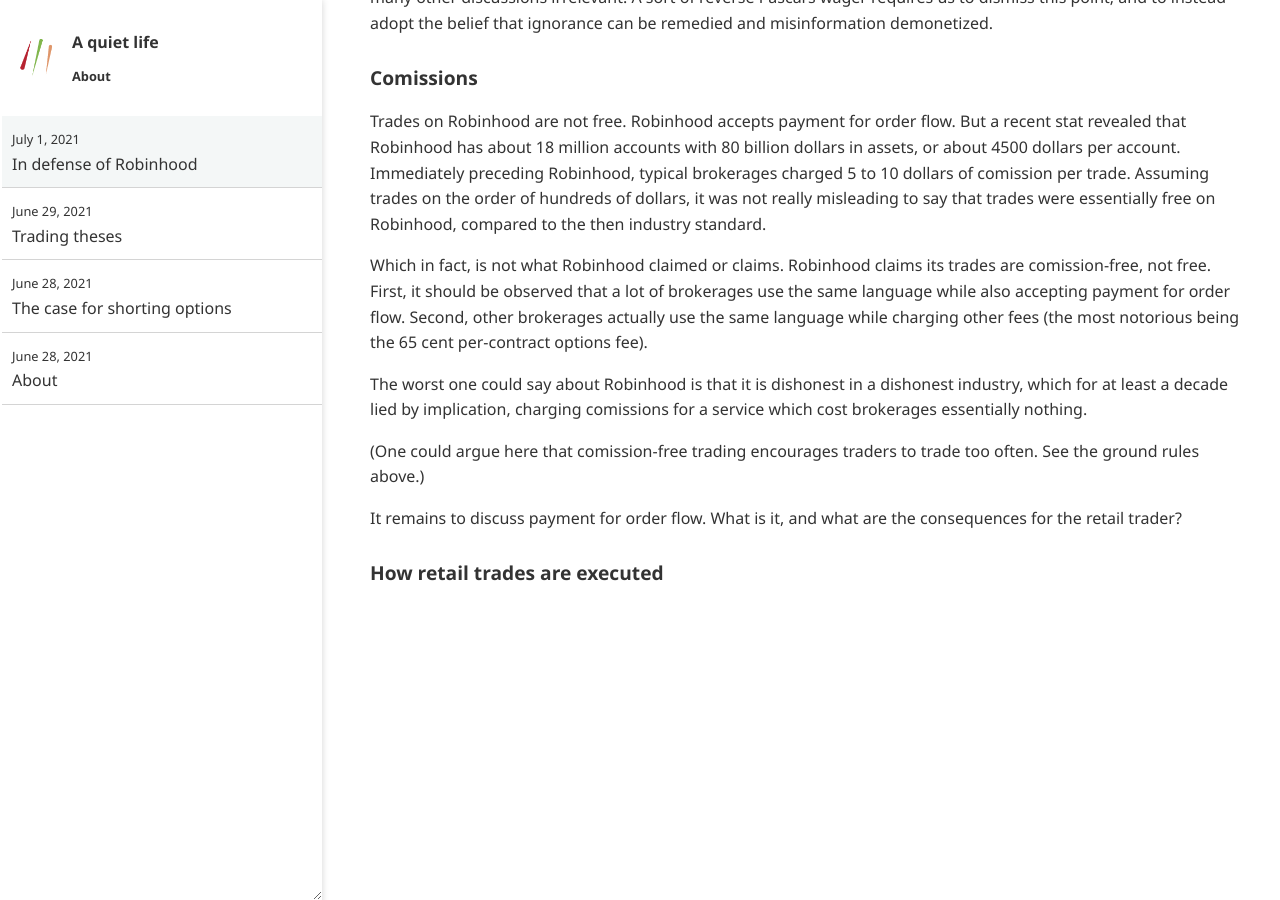
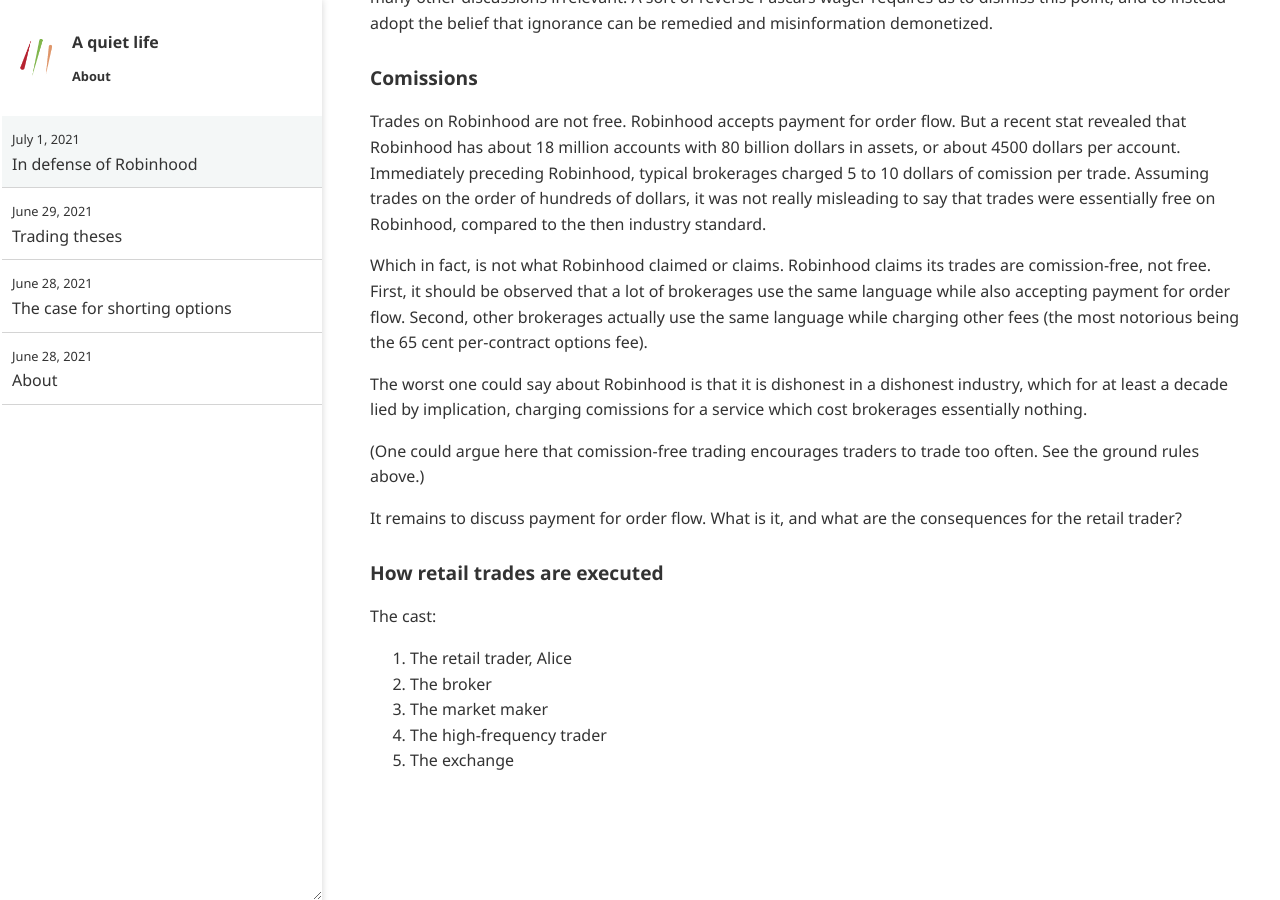
Before and after one commit to ansyblenetwork/aquietlife, a Jekyll site: the page built from _posts/2021-07-01-defending-robinhood.md, in a window 1280 px wide and 900 px high, scrolled down 891 px. Built offline with Jekyll 4.4.1, drawn with Linux system fonts in a browser that asks for light colours; before the commit the page ends 1589 px from its top, so only the background shows below that.

Commit message:
Update 2021-07-01-defending-robinhood.md

```diff
--- a/_posts/2021-07-01-defending-robinhood.md
+++ b/_posts/2021-07-01-defending-robinhood.md
@@ -38,3 +38,11 @@
 It remains to discuss payment for order flow. What is it, and what are the consequences for the retail trader?
 
 ### How retail trades are executed
+
+The cast:
+
+1. The retail trader, Alice
+2. The broker
+3. The market maker
+4. The high-frequency trader
+5. The exchange
```
